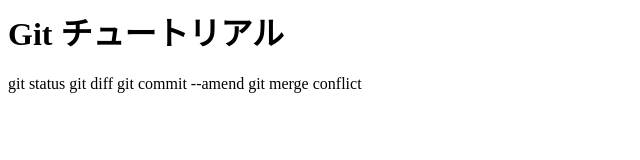
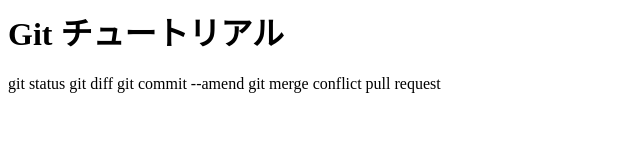
Before and after one commit to kg534/git_tutorial, a plain HTML site: page index.html in a window 1280 px wide. Shown: the full height of the page, 0-640 px from the left. Drawn offline with Linux system fonts and the light colour scheme.

Commit message:
pull追加

```diff
--- a/index.html
+++ b/index.html
@@ -4,3 +4,4 @@
 <g>git commit --amend</g>
 <g>git merge</g>
 <g>conflict</g>
+<g>pull request</g>
```
